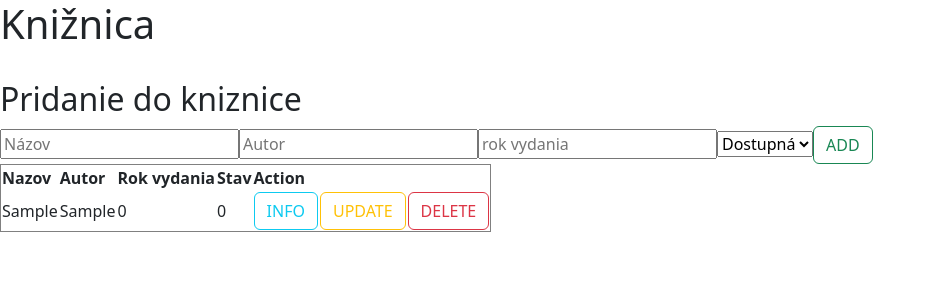
After one commit to MitkaM09/PHP1, a PHP site: page / in a window 1280 px wide. The commit adds this page. Shown: the top 300 px of the page, without its empty margins (0-936 px from the left). Run offline with PHP 8.4, Linux system fonts and the light colour scheme; tables that the repository leaves empty or names only in its code hold one stand-in row (values such as "Sample post").

Commit message:
add vela

```diff
--- a/Ulohy-2/Objekt/Kniha.php
+++ b/Ulohy-2/Objekt/Kniha.php
@@ -1,12 +1,12 @@
 <?php
 class Kniha{
+
     private int $id;
     private string $nazov;
     private string $autor;
     private int $rok_vydania;
+
     private int $stav;
-
-    /*-----------------------------------------*/
 
     public function __construct($nazov,$autor,$rok_vydania,$stav){
         $this->nazov = $nazov;
@@ -15,11 +15,12 @@ class Kniha{
         $this->stav = $stav;
     }
 
-    /*----------------------------------------*/
-    public function setId($id){
-        $this->id = $id;}
+        /*  Sety */
 
 
+    public function setId($id){
+        $this->id = $id;
+    }
 
     public function setNazov($nazov){
         $this->nazov = $nazov;
@@ -37,7 +38,12 @@ class Kniha{
         $this->stav = $stav;
     }
 
-    /*-----------------------------------*/
+        /*  Gety */
+
+
+    public function getId(){
+        return $this->id;
+    }
 
     public function getNazov(){
         return $this->nazov;
@@ -54,18 +60,6 @@ class Kniha{
     public function getStav(){
         return $this->stav;
     }
-    public function getId($id){
-        return $this->id ;}
+}
 
-
-
-
-
-
-
-
-
-
-
-    }
 ?>
--- /dev/null
+++ b/Ulohy-2/Objekt/index.php
@@ -0,0 +1,152 @@
+<?php
+
+include "Kniha.php";
+include "Database.php";
+
+$spojenie = new Database();
+$db = $spojenie ->nadviazSpojenie();
+
+if (!$db) {
+    die("Databaza nie pripojena");
+}
+
+$sql = "SELECT * FROM knihy";
+
+$stmt = $db->query($sql);
+
+if ($_SERVER["REQUEST_METHOD"] === "POST" && isset($_POST["action"]) && $_POST["action"] === "delete"){
+
+    $sql = "DELETE FROM knihy WHERE id = :id";
+
+    $stmt = $db->prepare($sql);
+
+    $stmt->execute([
+        ":id" => $_POST["kniha_id"]
+    ]);
+
+    header("Location:index.php");
+    exit();
+}
+
+
+if ($_SERVER["REQUEST_METHOD"] === "POST" && isset($_POST["action"]) && $_POST["action"] === "create"){
+
+    $sql = "INSERT INTO knihy (nazov, autor, rok_vydania, stav)
+            VALUES (:nazov, :autor, :rok_vydania, :stav)";
+    $stmt = $db->prepare($sql);
+    $stmt->execute([
+        ":nazov" => $_POST["nazov"],
+        ":autor" => $_POST["autor"],
+        ":rok_vydania" => $_POST["rok_vydania"],
+        ":stav" => $_POST["stav"]
+    ]);
+
+    header("Location:index.php");
+    exit();
+}
+if ($_SERVER["REQUEST_METHOD"] === "POST" && isset($_POST["action"]) && $_POST["action"] === "update"){
+    header("Location:update.php");
+    exit();
+}
+$kniznica = [];
+
+while ($row = $stmt->fetch(PDO::FETCH_ASSOC)) {
+   $kniha = null;
+
+   $kniha = new Kniha($row["nazov"], $row["autor"],(int)$row["rok_vydania"],(int)$row["stav"]);
+
+   if($kniha){
+    $kniha->setId($row["id"]);
+    $kniznica[] = $kniha;
+   }
+}
+
+?>
+
+<!DOCTYPE html>
+<html lang="en">
+<head>
+    <meta charset="UTF-8">
+    <meta name="viewport" content="width=device-width, initial-scale=1.0">
+    <title>Tabulka</title>
+    <link href="https://cdn.jsdelivr.net/npm/bootstrap@5.3.8/dist/css/bootstrap.min.css" rel="stylesheet" integrity="sha384-sRIl4kxILFvY47J16cr9ZwB07vP4J8+LH7qKQnuqkuIAvNWLzeN8tE5YBujZqJLB" crossorigin="anonymous">
+  </head>
+</head>
+<body>
+    <h1>Knižnica</h1>
+    <br>
+    <table border ="1">
+
+        <tr>
+            <th>Nazov</th>
+            <th>Autor</th>
+            <th>Rok vydania</th>
+            <th>Stav</th>
+            <th>Action</th>
+        </tr>
+
+            <?php foreach ($kniznica as $kniha):?>
+                <tr>
+                  <td>
+                    <?= $kniha->getNazov();?>
+                </td>
+                <td>
+                    <?= $kniha->getAutor();?>
+                </td>
+                <td>
+                    <?= $kniha->getRok_vydania();?>
+                </td>
+                <td>
+                    <?= $kniha->getStav();?>
+                </td>
+
+
+                <td>
+                    <form action="index.php" method="POST">
+                        <input type="hidden" name="action" value="info">
+                        <input type="hidden" name="kniha_id" value="<?= $kniha->getId(); ?>" >
+                        <button type="submit" class="btn btn-outline-info"  >INFO</button>
+                    </form>
+                </td>
+                <td>
+                    <form action="index.php" method="POST">
+                        <input type="hidden" name="action" value="update">
+                        <input type="hidden" name="kniha_id" value="<?= $kniha->getId(); ?>" >
+                        <button type="submit" class="btn btn-outline-warning"  >UPDATE</button>
+                    </form>
+                </td>
+                <td>
+                    <form action="index.php" method="POST">
+                        <input type="hidden" name="action" value="delete">
+                        <input type="hidden" name="kniha_id" value="<?= $kniha->getId(); ?>" >
+                        <button type="submit" class="btn btn-outline-danger">DELETE</button>
+                    </form>
+                </td>
+
+            </tr>
+            <?php endforeach?>
+
+                <h2>Pridanie do kniznice</h2>
+
+                <form  action="index.php" method="POST" >
+                    <input type="hidden" name="action" value="create">
+
+                    <input type="text" name="nazov" placeholder="Názov" >
+                    <input type="text" name="autor" placeholder="Autor" >
+                    <input type="number" name="rok_vydania" placeholder="rok vydania" >
+
+                    <select name="stav">
+                        <option value="1">Dostupná</option>
+                        <option value="0">Požičaná</option>
+                    </select>
+
+                    <button type="submit" class="btn btn-outline-success " >ADD </button>
+                </form>
+    </table>
+
+
+
+
+
+</body>
+</html>
```
Also changed, not shown: Ulohy-2/Objekt/index1.php (deleted, +0 -92 lines), Ulohy-2/Objekt/update.php (added, +84 -0 lines).
